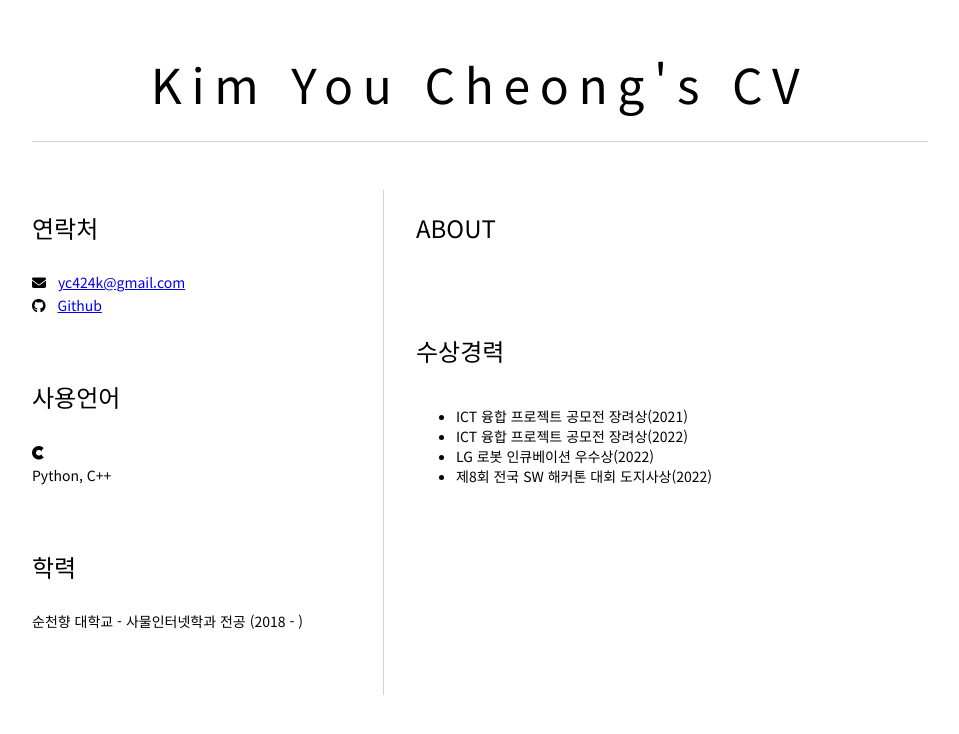
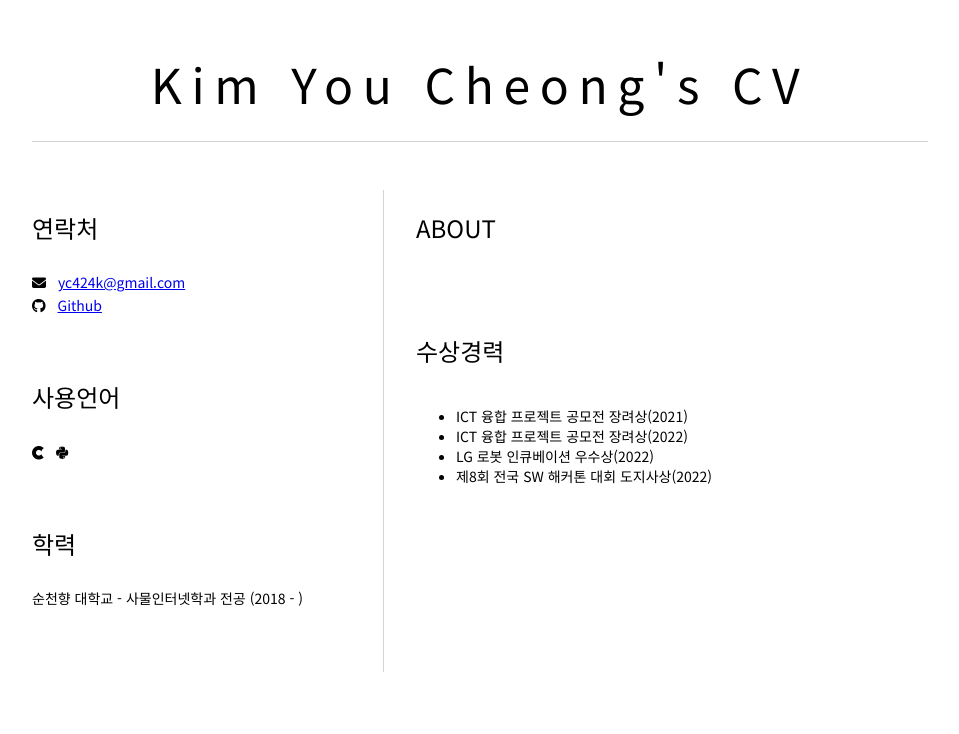
Before and after one commit to yc424k/RESUME, a plain HTML site: page index.html in a window 1280 px wide. Shown: the whole page, without its empty margins (160-1119 px from the left). Drawn offline with Linux system fonts and the light colour scheme.

Commit message:
Icon 변경

```diff
--- a/index.html
+++ b/index.html
@@ -36,9 +36,10 @@
             <!-- 자신이 잘할 수 있는 분야 -->
             <p>
               <i class="fab fa-cuttlefish"></i>
+              <i class="fab fa-python"></i>
               </a>
             </p>
-            <p>Python, C++ </p>
+            <!-- <p>Python, C++ </p> -->
            </section>
            <section>
             <h2>학력</h2>
```
